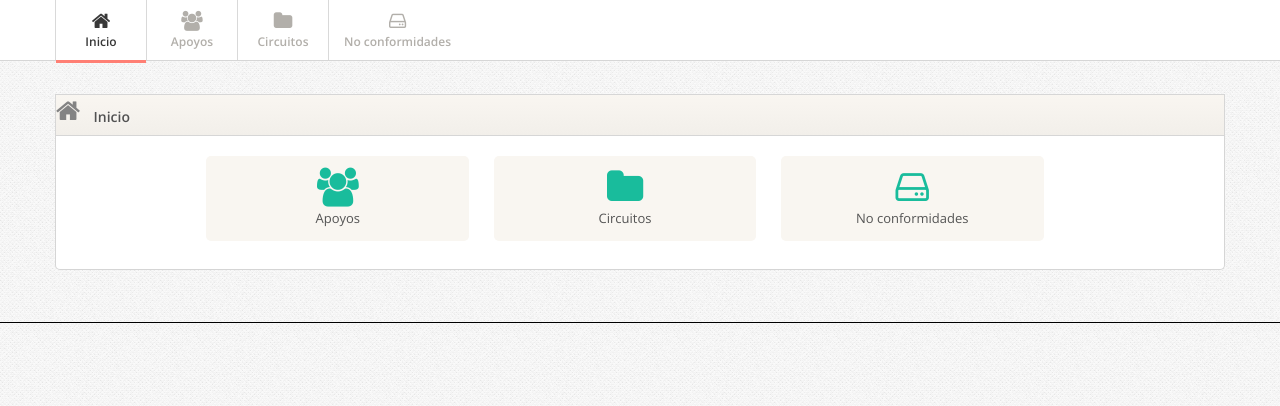
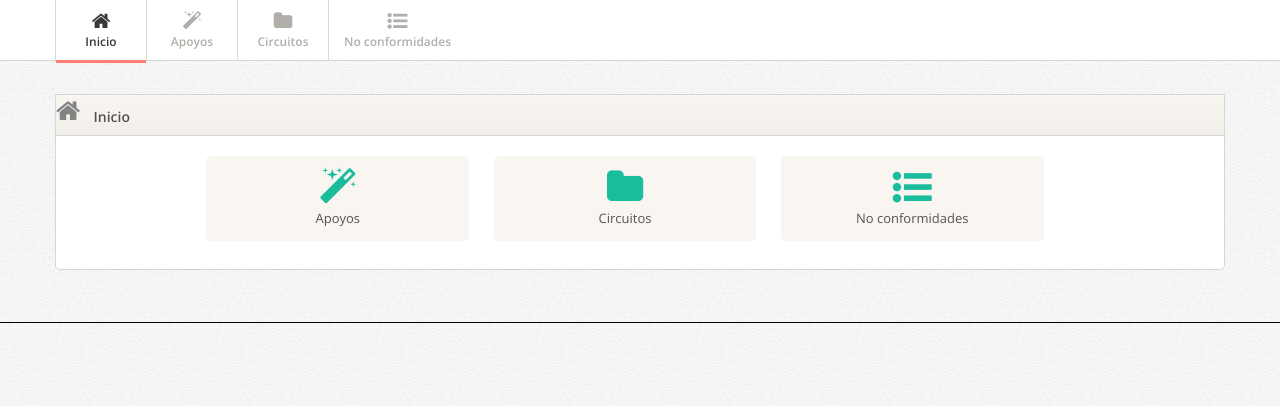
Before and after one commit to janneison/NCAPP, a Django app: page /seguridad/ in a window 1280 px wide. Shown: the part 54-460 px from the top of the page. Run offline with Django 3.2, Linux system fonts and the light colour scheme; a user stored in the database is signed in; some libraries are stand-ins or nearby versions.

Commit message:
cambio link

```diff
--- a/seguridad/templates/page.html
+++ b/seguridad/templates/page.html
@@ -28,10 +28,10 @@
       <ul class="mainnav">
         <li class="active"><a href="/seguridad"><i class="fa fa-home"></i><span>Inicio</span> </a> </li>
 
-            <li><a href="/cliente"><i class="fa fa-group"></i><span>Apoyos</span> </a> </li>
+            <li><a href="/admin/levantamiento/apoyo"><i class="fa fa-magic"></i><span>Apoyos</span> </a> </li>
 
-        <li><a href="/certificado"><i class="fa fa-folder"></i><span>Circuitos</span> </a></li>
-        <li><a href="/asignacionespacio"><i class="fa fa-hdd-o"></i><span>No conformidades</span> </a> </li>
+        <li><a href="admin/levantamiento/circuito/"><i class="fa fa-folder"></i><span>Circuitos</span> </a></li>
+        <li><a href="/levantamiento"><i class="fa fa-list-ul"></i><span>No conformidades</span> </a> </li>
       </ul>
     </div>
     <!-- /container -->
--- a/seguridad/templates/usuario/index.html
+++ b/seguridad/templates/usuario/index.html
@@ -17,17 +17,17 @@
     <div class="row">
     <div class="shortcuts">
 
-    	<a class="shortcut" href="/cliente">
-    		<i class="fa fa-group fa-3x"></i>
+    	<a class="shortcut" href="/admin/levantamiento/apoyo">
+    		<i class="fa fa-magic fa-3x"></i>
     		<span class="shortcut-label">Apoyos</span>
     	</a>
 
-    	<a class="shortcut" href="/certificado">
+    	<a class="shortcut" href="/admin/levantamiento/circuito">
     		<i class="fa fa-folder fa-3x"></i>
     		<span class="shortcut-label">Circuitos</span>
     	</a>
-    	<a class="shortcut" href="/asignacionespacio">
-    		<i class="fa fa-hdd-o fa-3x"></i>
+    	<a class="shortcut" href="/levantamiento">
+    		<i class="fa fa-list-ul fa-3x"></i>
     		<span class="shortcut-label">No conformidades</span>
     	</a>
     </div>
```
